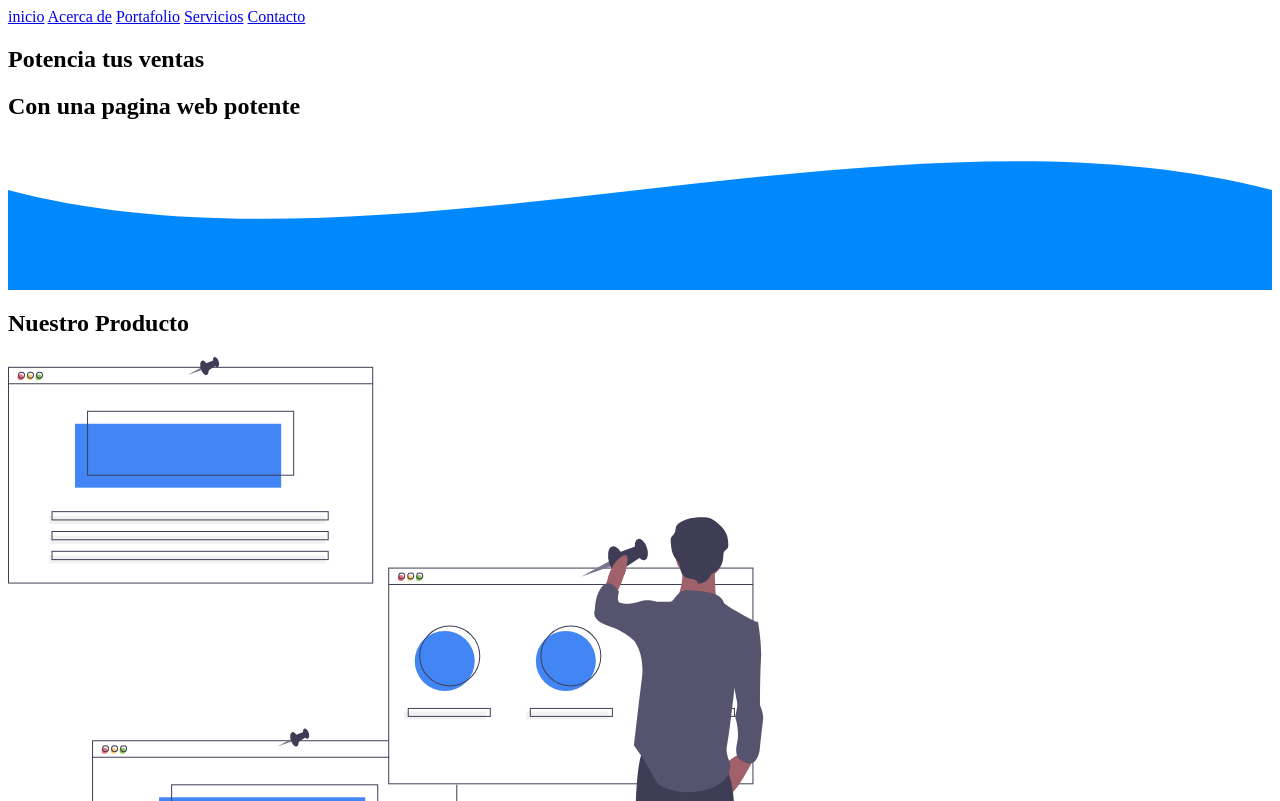
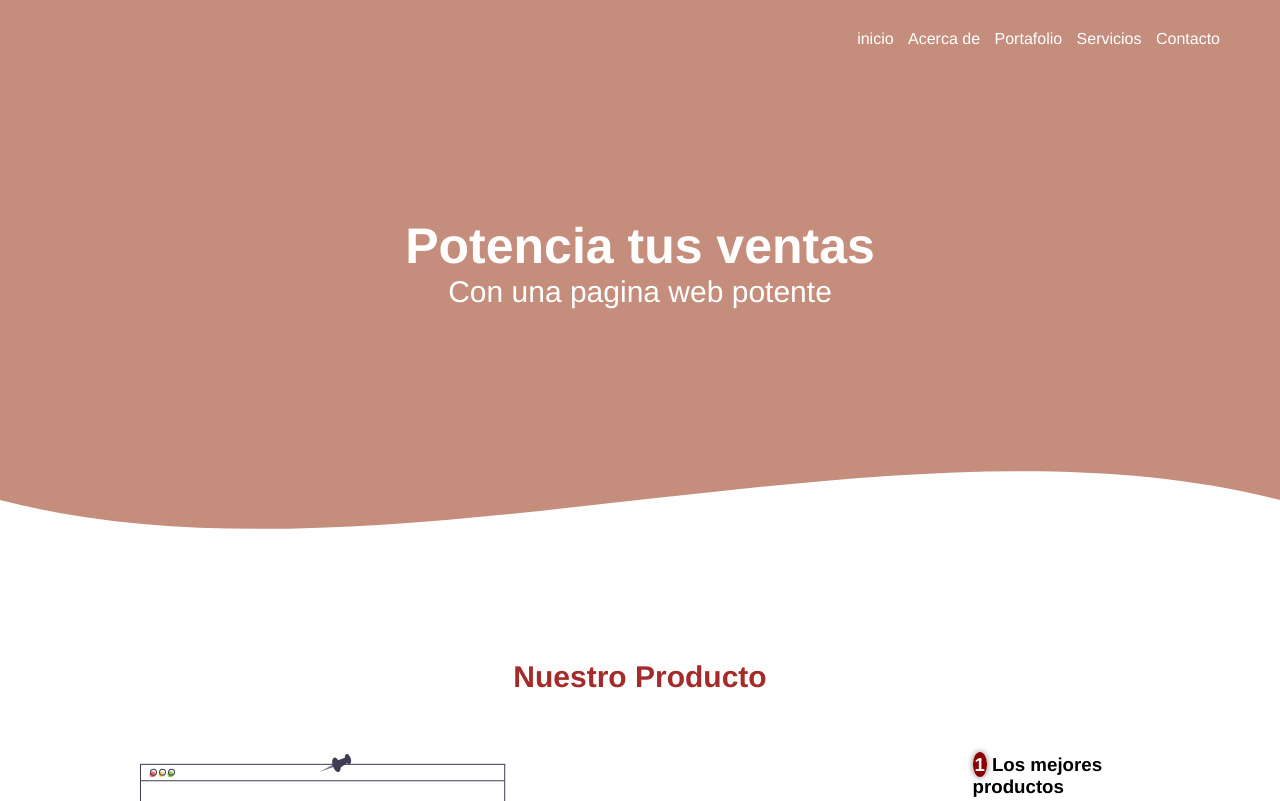
Before and after one commit to rfox06/wesite-01-html-css, a plain HTML site: page index.html in a window 1280 px wide. Shown: the top 801 px of the page. Drawn offline with Linux system fonts and the light colour scheme.

Commit message:
finish css errors details

```diff
--- a/css/styles.css
+++ b/css/styles.css
@@ -0,0 +1,173 @@
+
+* {
+    margin: 0;
+    padding: 0;
+    box-sizing: border-box;
+}
+
+body {
+    font-family: 'Franklin Gothic Medium', 'Arial Narrow', Arial, sans-serif;
+}
+
+.contenedor {
+    padding: 60px 0;
+    width: 90%;
+    max-width: 1000px;
+    margin: auto;
+    overflow: hidden;
+}
+
+.titulo {
+    color: brown;
+    font-size: 30px;
+    text-align: center;
+    margin-bottom: 60px;
+}
+
+/*-----HEADER------*/
+header {
+    width: 100%;
+    height: 600px;
+    background: rgba(155, 58, 29, 0.575);
+    background: -webkit-linear-gradient(to right, hsla(17, 79%, 30%, 0.514) hsla(22, 79%, 42%, 0.11)), url(../img/portada.jpg);
+    background: linear-gradient(to right, hsla(17, 79%, 30%, 0.514) hsla(22, 79%, 42%, 0.13)), url(../img/portada.jpg);
+    background-size: cover;
+    background-attachment: fixed;
+    position: relative;
+}
+
+nav{
+    text-align: right;
+    padding: 30px 50px 0 0;
+}
+
+nav > a {
+    color: #fff;
+    font-weight: 300;
+    text-decoration: none;
+    margin-right: 10px;
+}
+
+nav > a:hover {
+    text-decoration: underline;
+
+}
+
+header .textos-header {
+    display: flex;
+    height: 430px;
+    width: 100%;
+    align-items: center;
+    justify-content: center;
+    flex-direction: column;
+    text-align: center;
+}
+
+.textos-header h1{
+    font-size: 50px;
+    color: #fff;
+}
+
+.textos-header h2{
+    font-size: 30px;
+    font-weight: 300;
+    color: #fff;
+}
+
+
+.wave {
+    position: absolute;
+    bottom: 0;
+    width: 100%;
+}
+
+
+/* ABOU US*/
+.contenedor-sobre-nosotros {
+    display: flex;
+    justify-content: space-evenly;
+}
+
+.imagen-about-us {
+    width: 48%;
+}
+
+.sobre-nosotros .contenido-textos {
+    width: 48%;
+}
+
+.contenido-textos h3 {
+    margin-bottom: 15px;
+}
+
+.contenido-textos h3 span{
+    background: darkred;
+    color: #fff;
+    border-radius: 50%;
+    text-align: center;
+    width: 30px;
+    height: 30px;
+    padding: 2px;
+    box-shadow: 0 0 6px 0 rgba(0, 0, 0, .5);
+    margin-right: 5px;
+}
+
+.contenido-textos p {
+    padding: 0px 0px 30px 15px;
+    font-weight: 300;
+    text-align: justify;
+}
+
+/*GALERIA*/
+.portafolio {
+    background: #f2f2f2;
+
+}
+
+.galeria-port {
+    display: flex;
+    justify-content: space-evenly;
+    flex-wrap: wrap;
+}
+.imagen-port {
+    width: 24%;
+    margin-bottom: 10px;
+    height: 150px;
+    overflow: hidden;
+    position: relative;
+    cursor: pointer;
+    box-shadow: 0 0 6px 0 rgba(0, 0, 0, .5);
+}
+
+.imagen-port > img {
+    width: 100%;
+    height: 100%;
+    object-fit: cover;
+    display: block;
+}
+
+.hover-galeria {
+    position: absolute;
+    width: 100%;
+    height: 100%;
+    top: 0;
+    transform: scale(0);
+    background: hsla(273, 91%, 27%, 0.7);
+    transition: transform .6s;
+    display: flex;
+    justify-content: center;
+    align-items: center;
+    flex-direction: column;
+}
+
+.hover-galeria img{
+    width: 50px;
+}
+
+.hover-galeria p {
+    color: #fff;
+}
+
+.hover-port:hover .hover-galeria {
+    transform: scale(1);
+}
--- a/index.html
+++ b/index.html
@@ -24,17 +24,17 @@
             <h2>Con una pagina web potente</h2>
 
         </section>
-        <div style="height: 150px; overflow: hidden;"><svg viewBox="0 0 500 150" preserveAspectRatio="none"
+        <div class="wave" style="height: 150px; overflow: hidden;"><svg viewBox="0 0 500 150" preserveAspectRatio="none"
                 style="height: 100%; width: 100%;">
                 <path d="M0.00,49.98 C149.99,150.00 349.20,-49.98 500.00,49.98 L500.00,150.00 L0.00,150.00 Z"
-                    style="stroke: none; fill: #08f;"></path>
+                    style="stroke: none; fill: #fff;"></path>
             </svg></div>
     </header>
     <main>
         <section class="contenedor sobre-nosotros">
             <h2 class="titulo">Nuestro Producto</h2>
             <div class="contenedor-sobre-nosotros">
-                <img src="img/ilustracion2.svg" alt="">
+                <img src="img/ilustracion2.svg" alt="" class=".imagen-about-us">
                 <div class="contenido-textos">
                     <h3><span>1</span>Los mejores productos</h3>
                     <p>Lorem ipsum dolor sit, amet consectetur adipisicing elit. Dolores corporis eveniet omnis dolorum
```
